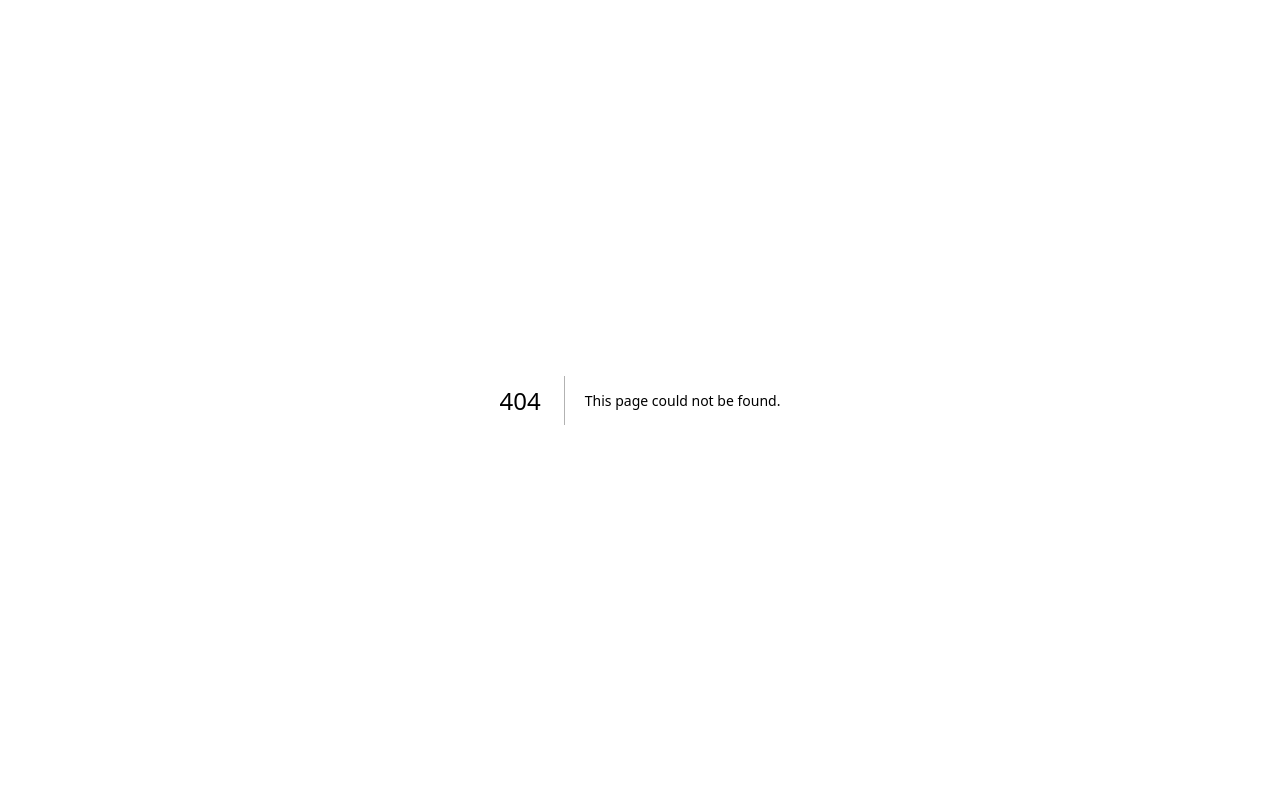
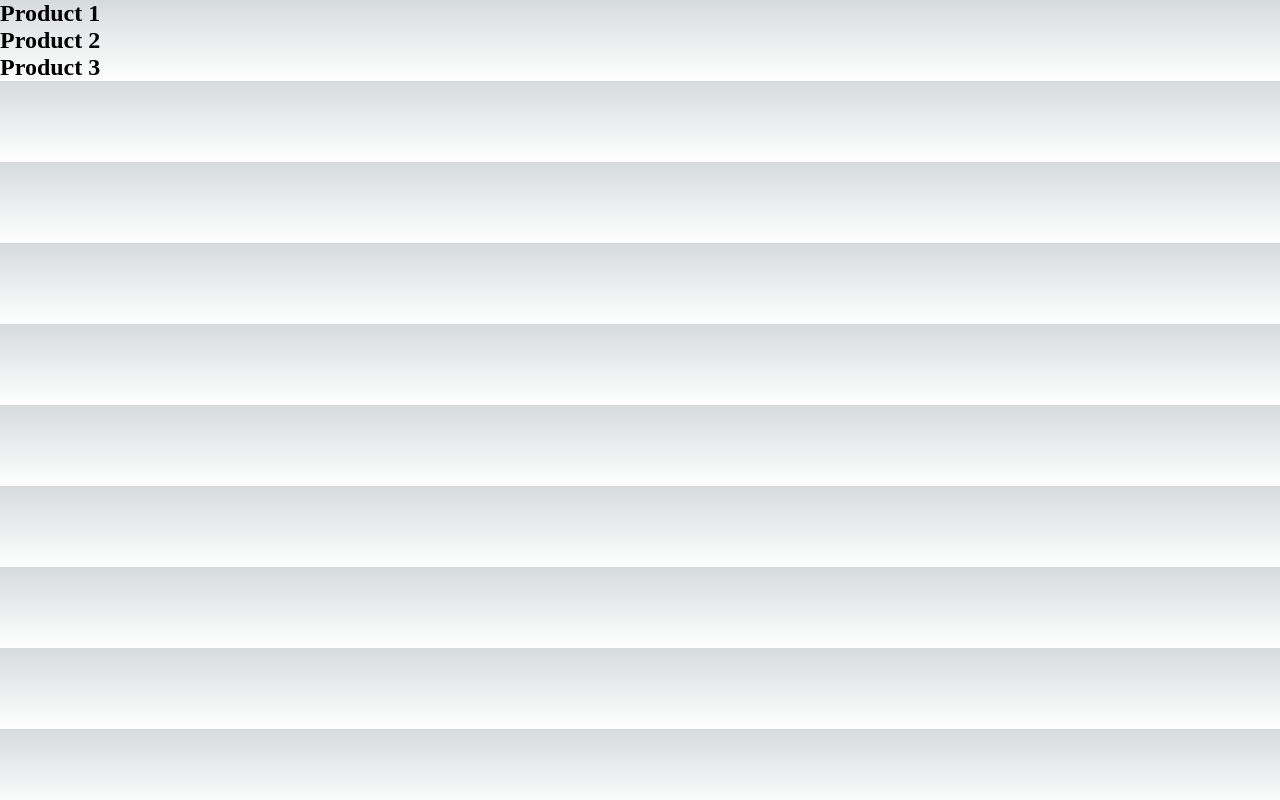
Before and after one commit to Sprof22/learn-next-code, a Next.js app: page /product in a window 1280 px wide. Before the commit this address had no page. Built offline with nearby package versions, Linux system fonts and the light colour scheme.

Commit message:
product list

```diff
--- /dev/null
+++ b/pages/product/index.js
@@ -0,0 +1,13 @@
+import React from 'react'
+
+const ProductList = () => {
+  return (
+    <div>
+        <h2>Product 1</h2>
+        <h2>Product 2</h2>
+        <h2>Product 3</h2>
+    </div>
+  )
+}
+
+export default ProductList
```
